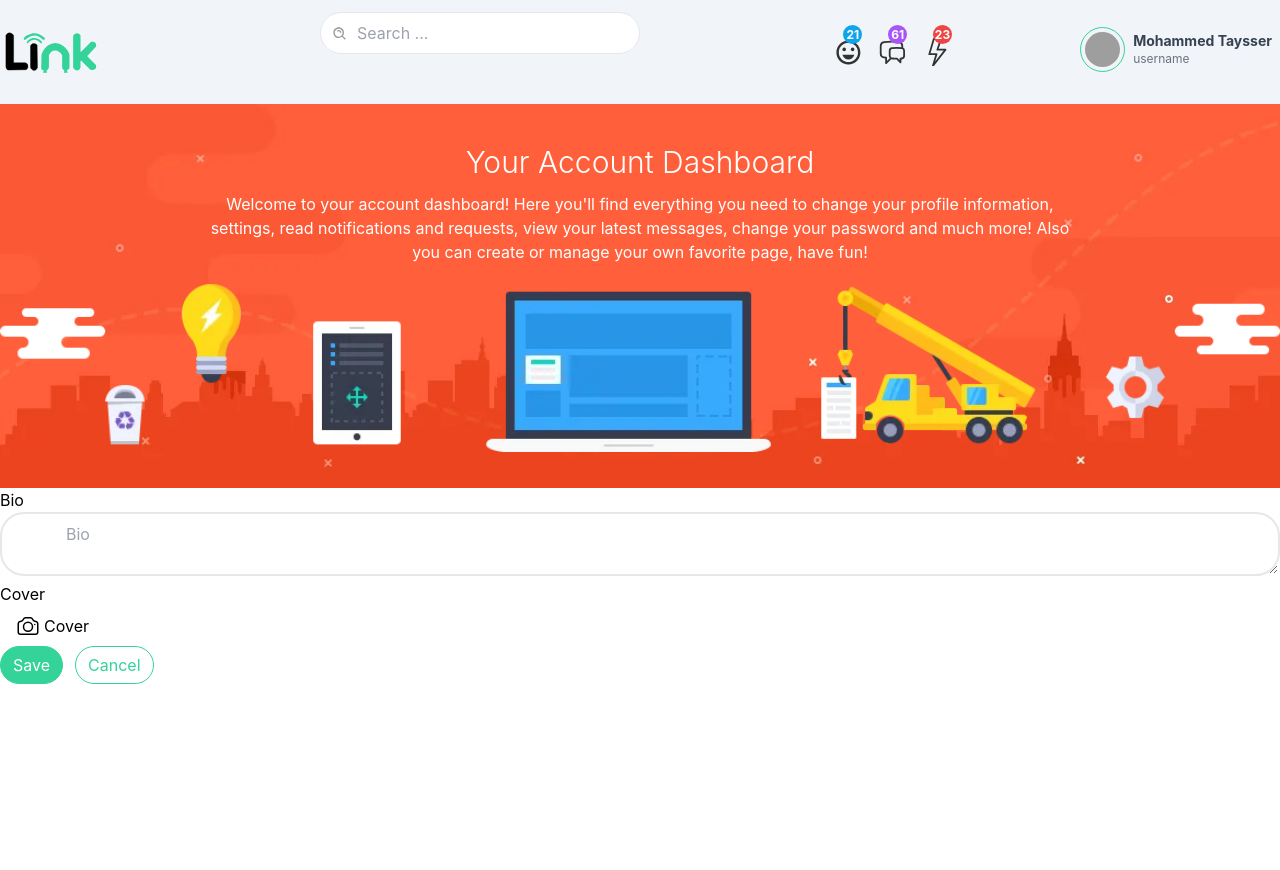
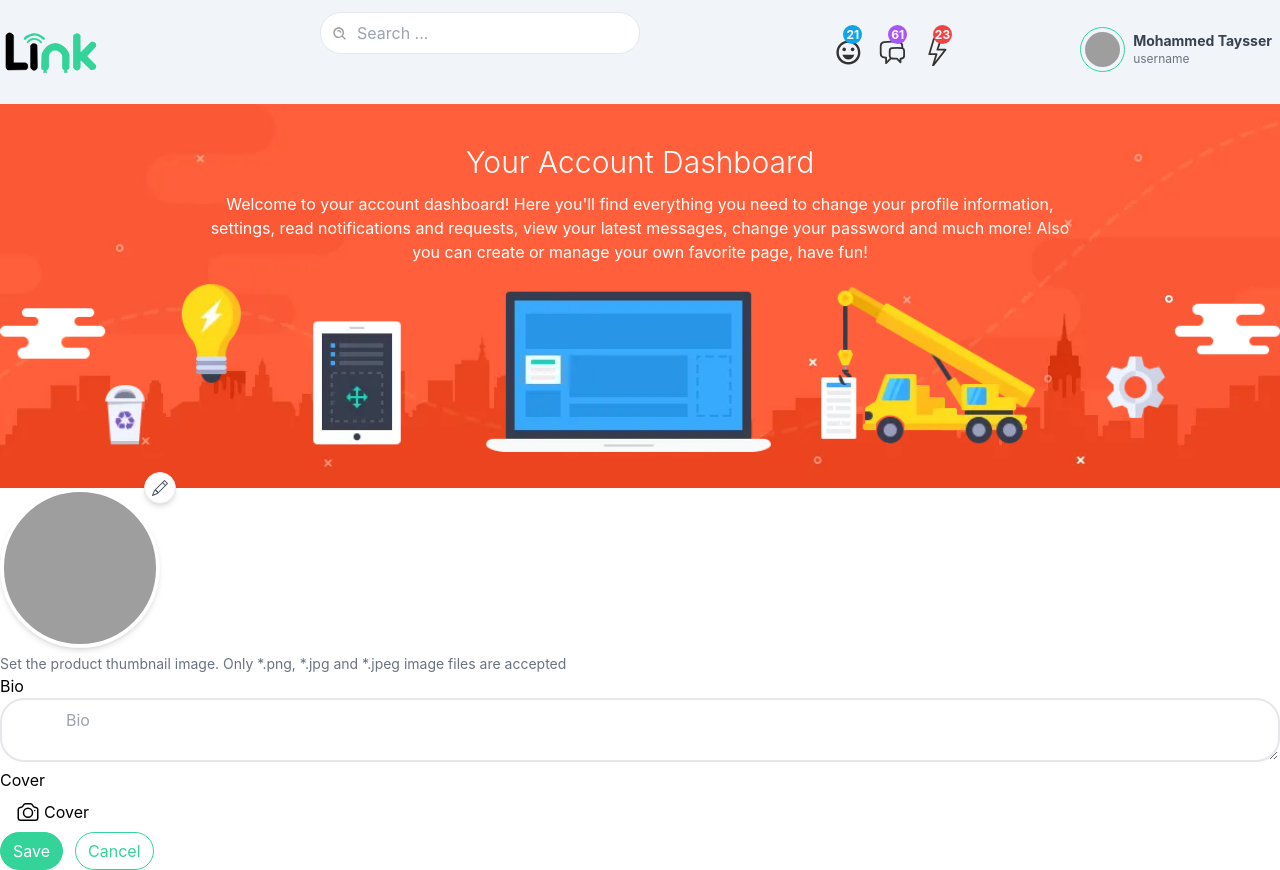
Before and after one commit to tahaebaed/link-social, a React (Create React App) app: page /setting/update-profile in a window 1280 px wide. Before the commit the page ends 800 px from the top, so only its background shows below. Built offline with nearby package versions, Linux system fonts and the light colour scheme; grey boxes are pictures that could not be loaded.

Commit message:
sprint-3 - update-profile - create dummy update-profile page

```diff
--- a/src/pages/UpdateProfile.jsx
+++ b/src/pages/UpdateProfile.jsx
@@ -3,9 +3,10 @@ import React, { useState } from 'react';
 import { BsPerson } from 'react-icons/bs';
 import * as yup from 'yup';
 import Banner from '../components/Banner';
+import Button from '../components/Button';
 import FormikControl from '../components/FormFields/FormikControl';
+import Preview from '../components/Preview';
 import usePageTitle from '../hooks/usePageTitle';
-import Button from '../components/Button';
 
 function checkImageSize(files) {
 	let valid = true;
@@ -25,7 +26,7 @@ function checkImageType(files) {
 	let valid = true;
 	if (files) {
 		files.forEach((file) => {
-			if (!['image/jpeg', 'image/png'].includes(file.type)) {
+			if (!['image/jpeg', 'image/png', 'image/jpg'].includes(file.type)) {
 				valid = false;
 			}
 		});
@@ -82,6 +83,12 @@ const UpdateProfile = () => {
 				subtitle="Welcome to your account dashboard! Here you'll find everything you need to change your profile information, settings, read notifications and requests, view your latest messages, change your password and much more! Also you can create or manage your own favorite page, have fun!"
 			/>
 
+			<div className='container mx-auto'>
+				<Preview onChange={(file) => console.log(file)} circle />
+				<p className='text-gray-500 text-sm'>
+					Set the product thumbnail image. Only *.png, *.jpg and *.jpeg image
+					files are accepted
+				</p>
 				<Formik
 					initialValues={value}
 					validationSchema={validationSchema}
@@ -103,7 +110,7 @@ const UpdateProfile = () => {
 										onBlur={formik.handleBlur}
 									/>
 									<h2>Cover</h2>
-								{value.cover &&<img src={value.cover?.url} alt='cover' />}
+									{value.cover && <img src={value.cover?.url} alt='cover' />}
 									<FormikControl
 										icon={<BsPerson />}
 										name='cover'
@@ -113,7 +120,9 @@ const UpdateProfile = () => {
 										label='Cover'
 										onChange={formik.handleChange}
 										onBlur={formik.handleBlur}
-									setFieldValue={(_file,cover)=>setValue(v=>({...v, cover}))}
+										setFieldValue={(_file, cover) =>
+											setValue((v) => ({ ...v, cover }))
+										}
 									/>
 								</div>
 								<Button
@@ -125,7 +134,7 @@ const UpdateProfile = () => {
 								<Button
 									outline
 									className='mx-3'
-								type="button"
+									type='button'
 									onClick={() => formik.resetForm()}
 								>
 									Cancel
@@ -134,6 +143,7 @@ const UpdateProfile = () => {
 						);
 					}}
 				</Formik>
+			</div>
 		</>
 	);
 };
```
Lines whose indentation alone changed are shown as unchanged.
